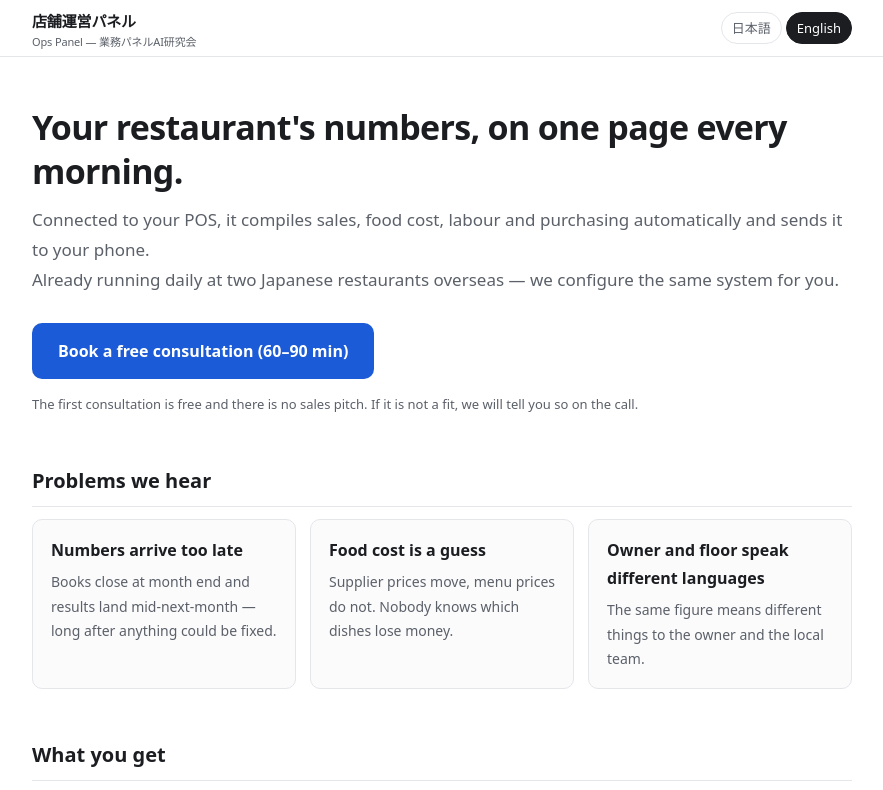
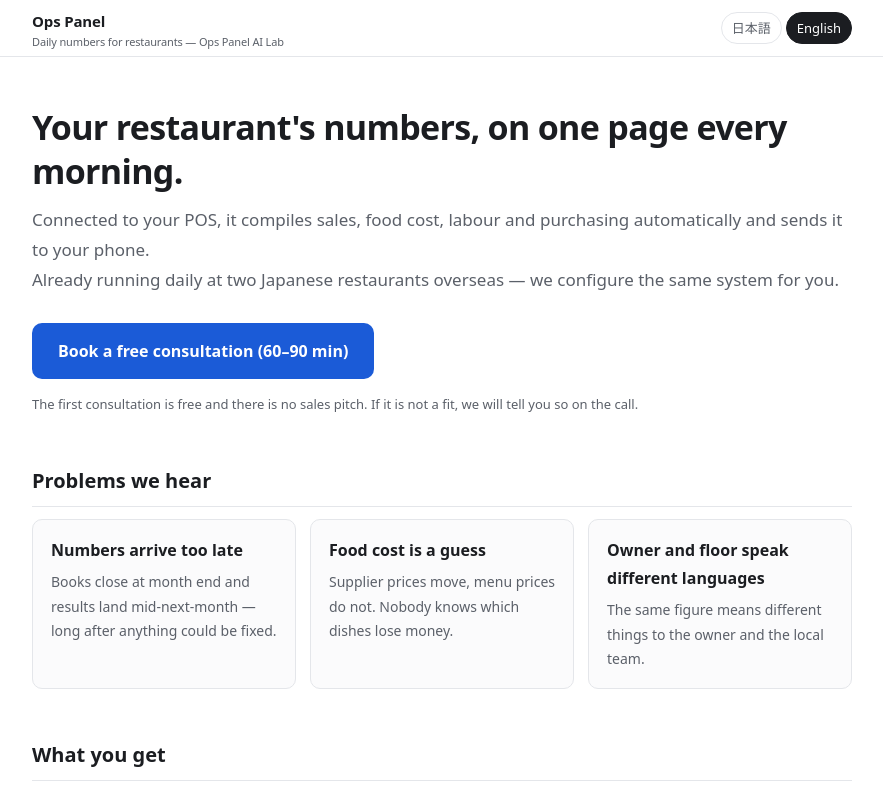
Before and after one commit to opspanel-ai/ops-panel, a plain HTML site: page index.html in a window 1280 px wide. Shown: the top 790 px of the page, without its empty margins (198-1081 px from the left). Drawn offline with Linux system fonts and the light colour scheme.

Commit message:
LP: ヘッダの名乗りも言語で切り替える

```diff
--- a/index.html
+++ b/index.html
@@ -103,7 +103,10 @@
 
 <header class="bar">
   <div class="wrap">
-    <div class="brand">店舗運営パネル<small>Ops Panel — 業務パネルAI研究会</small></div>
+    <div class="brand">
+      <span data-brand="ja">店舗運営パネル<small>Ops Panel — 業務パネルAI研究会</small></span>
+      <span data-brand="en" hidden>Ops Panel<small>Daily numbers for restaurants — Ops Panel AI Lab</small></span>
+    </div>
     <div class="lang">
       <button type="button" data-lang="ja" aria-pressed="true">日本語</button>
       <button type="button" data-lang="en" aria-pressed="false">English</button>
@@ -311,6 +314,9 @@
     document.getElementById("ja").hidden = lang !== "ja";
     document.getElementById("en").hidden = lang !== "en";
     document.documentElement.lang = lang;
+    document.querySelectorAll("[data-brand]").forEach(function (s) {
+      s.hidden = s.dataset.brand !== lang;
+    });
     document.querySelectorAll(".lang button").forEach(function (b) {
       b.setAttribute("aria-pressed", String(b.dataset.lang === lang));
     });
```
